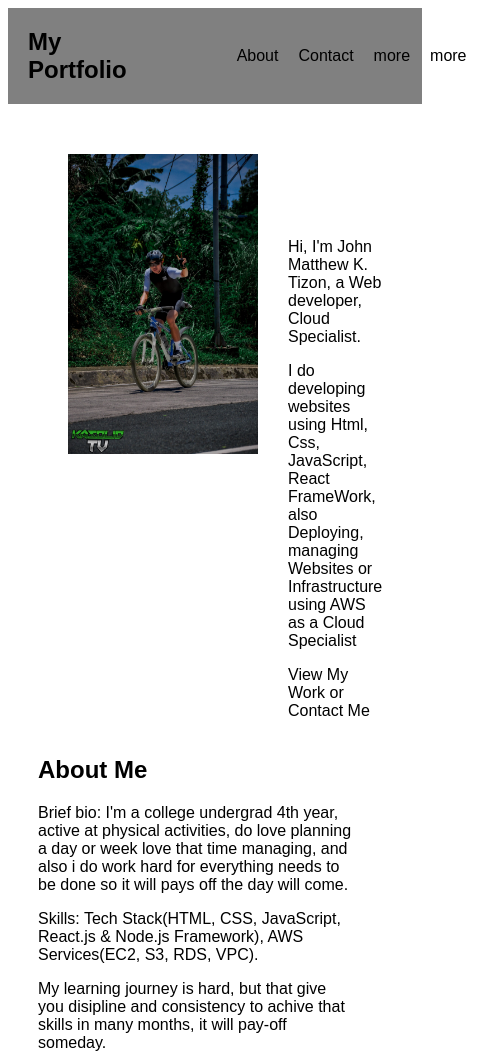
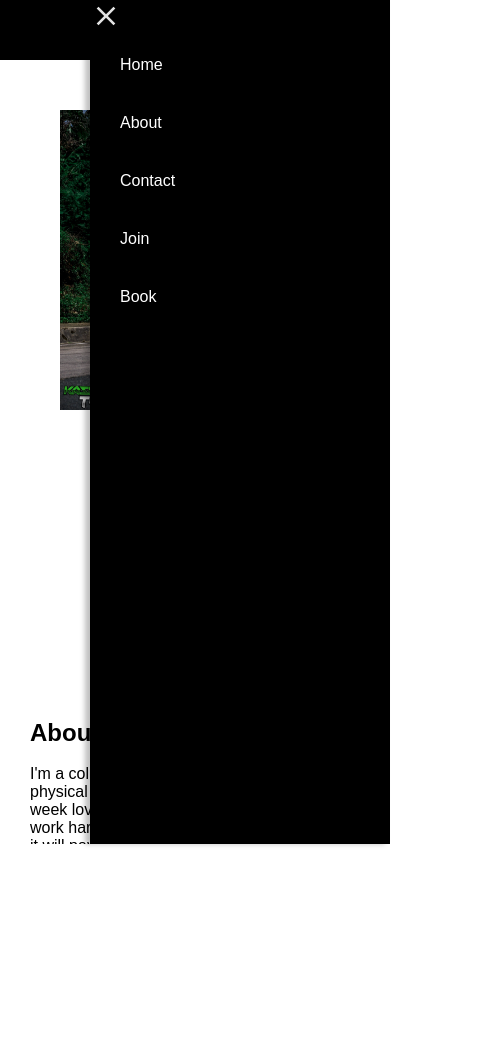
Before and after one commit to Matthewtizon/My-website-portfolio, a plain HTML site: page index.html in a window 390 px wide. Shown: the top 1055 px of the page, 477 px wide, since content can reach past the window. After the commit the page ends 844 px from the top, so only its background shows below. Drawn offline with Linux system fonts and the light colour scheme.

Commit message:
add nav styles: not done yet

```diff
--- a/index.html
+++ b/index.html
@@ -7,36 +7,45 @@
     <link rel="stylesheet" href="style.css">
 </head>
 <body>
-    <div class="header">
-        <div class="navbar">
-            <h2>My Portfolio</h2>
-            <div class="nav-links">
-                <a href="about">About</a>
-                <a href="contact">Contact</a>
-                <a href="">more</a>
-                <a href="">more</a>
-            </div>
+    <nav>
+        <input type="checkbox" name="" id="sidebar-active" placeholder="dwadad">
+        <label for="sidebar-active" class="open-sidebar-button">
+            <svg xmlns="http://www.w3.org/2000/svg" height="32px" viewBox="0 -960 960 960" width="32px" fill="#e3e3e3"><path d="M120-240v-80h720v80H120Zm0-200v-80h720v80H120Zm0-200v-80h720v80H120Z"/></svg>
+        </label>
 
+        <div class="links-container">
+            <label for="sidebar-active" class="close-sidebar-button">
+                <svg xmlns="http://www.w3.org/2000/svg" height="32px" viewBox="0 -960 960 960" width="32px" fill="#e3e3e3"><path d="m256-200-56-56 224-224-224-224 56-56 224 224 224-224 56 56-224 224 224 224-56 56-224-224-224 224Z"/></svg>
+            </label>
+
+            <a href="home" class="home-link">Home</a>
+            <a href="about">About</a>
+            <a href="contact">Contact</a>
+            <a href="join">Join</a>
+            <a href="Book">Book</a>
         </div>
-    </div>
+    </nav>
     <div class="main-content">
         <div class="landing-page">
             <div class="landing-image">
                 <img src="images/monte4.jpg" alt="picture ko">
             </div>
             <div class="landing-intro">
+
                 <p>Hi, I'm John Matthew K. Tizon, a Web developer, Cloud Specialist. </p>
-                <p>I do developing websites using Html, Css, JavaScript, React FrameWork, also Deploying, managing Websites or Infrastructure using AWS as a Cloud Specialist</p>
-                <p>View My Work or Contact Me</p>
+                <br>
+                <p>I do developing websites using Html, Css, JavaScript, React FrameWork, also Deploying, managing Websites or Infrastructure using AWS as a Cloud Specialist.</p>
+                <br>
+                <p>View My Work or Contact Me.</p>
             </div>
 
 
         </div>
         <div class="about-me">
             <h2>About Me</h2>
-            <p>Brief bio: I'm a college undergrad 4th year, active at physical activities, do love planning a day or week love that time managing, and also i do work hard for everything needs to be done so it will pays off the day will come.</p>
-            <p>Skills: Tech Stack(HTML, CSS, JavaScript, React.js & Node.js Framework), AWS Services(EC2, S3, RDS, VPC).</p>
-            <p>My learning journey is hard, but that give you disipline and consistency to achive that skills in many months, it will pay-off someday.</p>
+            <p><br>I'm a college undergrad 4th year, active at physical activities, do love planning a day or week love that time managing, and also i do work hard for everything needs to be done so it will pays off the day will come.</p><br>
+            <p>Tech Stack(HTML, CSS, JavaScript, React.js & Node.js Framework), AWS Services(EC2, S3, RDS, VPC).</p><br>
+            <p>My learning journey is hard, but that give you disipline and consistency to achive that skills in many months, it will pay-off someday.</p><br>
         </div>
         <!-- This section all of my projects will be displayed-->
         <div class="project-section">
--- a/style.css
+++ b/style.css
@@ -1,34 +1,96 @@
+/* Remove default margin and padding */
+ * {
+      margin: 0;
+      padding: 0;
+      box-sizing: border-box;
+    }
+
+    /* Prevent horizontal scrolling */
+    html, body {
+      width: 100%;
+      height: 100%;
+      overflow-x: hidden; /* hides horizontal scrollbar */
+
+    }
+
 /* all styles for header and nav bars*/
 html {
     font-family: sans-serif;
 }
-
-.header {
-    top: 0;
-    left: 0;
-    width: 100%;
-    background-color: gray;
-    padding: 0 20px;
+/* Navigation Style */
+nav {
+    height: 60px;
+    background-color: black;
+    display: flex;
+    justify-content: flex-end;
 }
 
-.header h2 {
-    margin-right: 100px;
+.links-container{
+    height: 100%;
+    width: 100%;
+    display: flex;
+    flex-direction: row;
+    align-items: center;
 }
 
-.navbar {
+nav a{
+    height: 100%;
+    padding: 0 20px;
     display: flex;
     align-items: center;
-    justify-content: space-between;
+    text-decoration: none;
+    color: white;
 }
 
-.nav-links {
-    display: flex;
+nav a:hover{
+    background-color: white;
+    color: black;
 }
 
-.nav-links a {
-    text-decoration: none;
-    padding: 0 10px;
-    color: black;
+nav .home-link {
+    margin-right: auto;
+}
+
+nav svg{
+    color: white;
+}
+
+#sidebar-active{
+    display: none;
+}
+
+.open-sidebar-button, .close-sidebar-button {
+    display: none;
+}
+
+
+@media(max-width: 460px){
+    .links-container {
+        flex-direction: column;
+        align-items: flex-start;
+        position: fixed;
+        top: 0;
+        right: 0;
+        z-index: 10;
+        width: 300px;
+        background-color: black;
+        box-shadow: -5px 0 5px rgba(0, 0, 0, 0.25);
+    }
+    nav a{
+        box-sizing: border-box;
+        height: auto;
+        width: 100%;
+        padding: 20px 30px;
+        justify-content: flex-start;
+    }
+
+    .open-sidebar-button, .close-sidebar-button {
+        display: block;
+    }
+
+    #sidebar-active:checked ~ .links-container{
+        display: flex;
+    }
 }
 
 /* Main-content*/
@@ -41,6 +103,7 @@
 .landing-page {
     display: flex;
     justify-content: start;
+    margin-bottom: 55px;
 }
 
 .landing-intro {
```
Also changed, not shown: close_24dp_E3E3E3_FILL0_wght400_GRAD0_opsz24.svg (added), menu_24dp_E3E3E3_FILL0_wght400_GRAD0_opsz24.svg (added).
